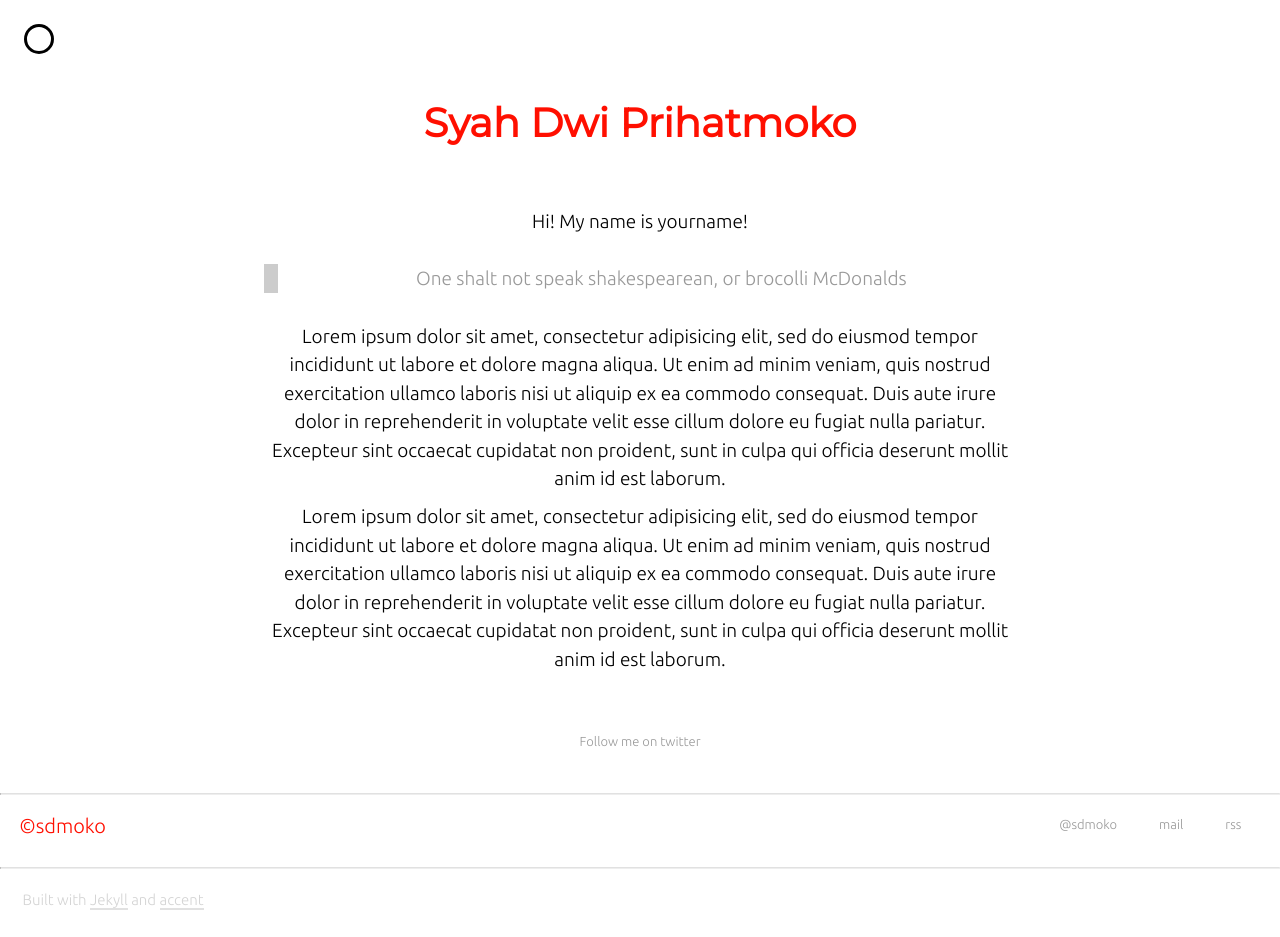
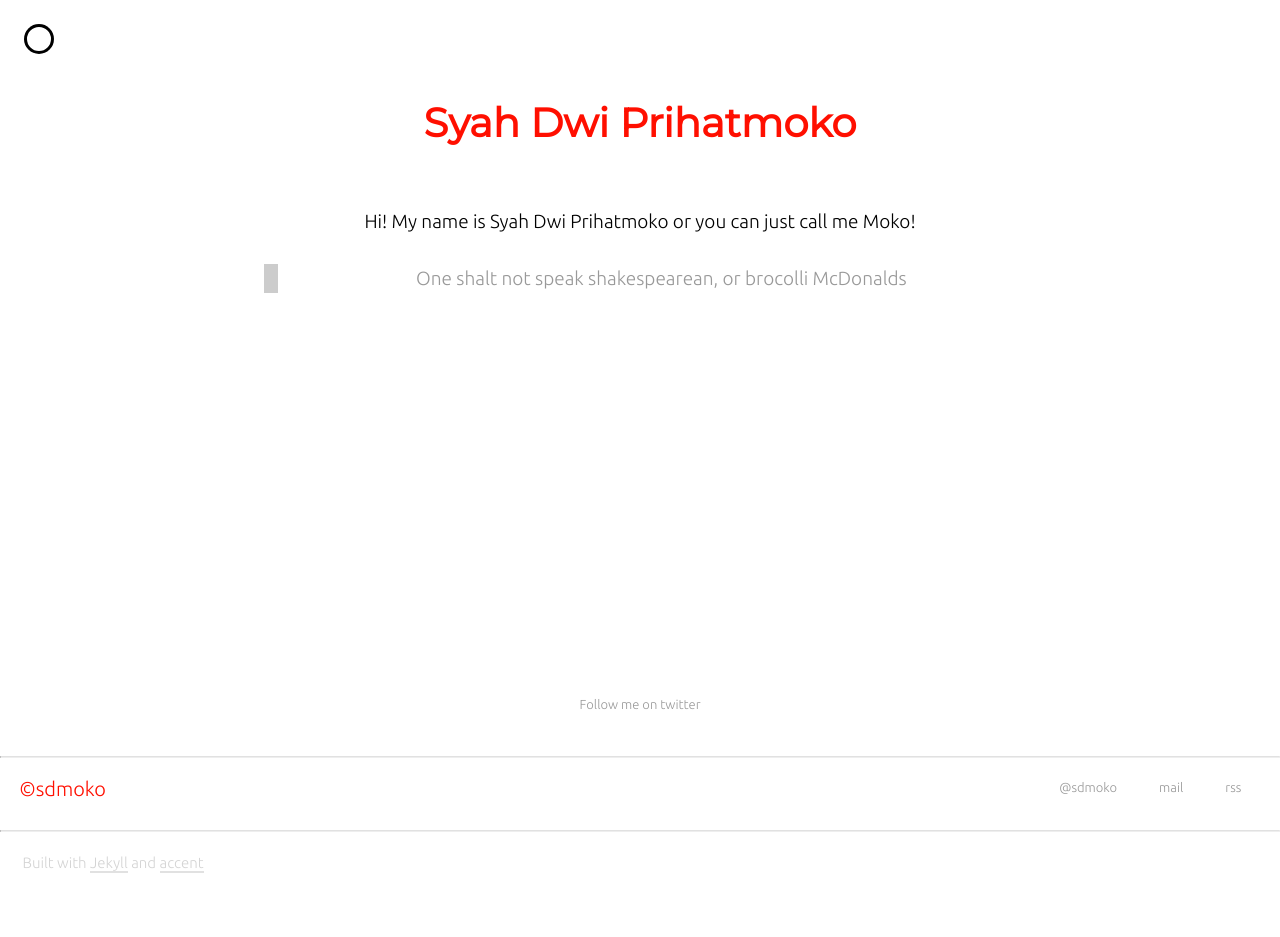
Before and after one commit to sdmoko/sdmoko.github.io, a Jekyll site: the page built from about.md, in a window 1280 px wide. Built offline with Jekyll 4.4.1, drawn with Linux system fonts in a browser that asks for light colours; nearby versions of some CDN libraries; after the commit the page ends 900 px from its top, so only the background shows below that.

```diff
--- a/about.md
+++ b/about.md
@@ -1,15 +1,10 @@
 ---
 layout: about
 title: accent
-author: Ankit Sultana
+author: Syah Dwi Prihatmoko
 permalink: /about
 ---
 
-Hi! My name is yourname!
+Hi! My name is Syah Dwi Prihatmoko or you can just call me Moko!
 
 > One shalt not speak shakespearean, or brocolli McDonalds
-
-Lorem ipsum dolor sit amet, consectetur adipisicing elit, sed do eiusmod tempor incididunt ut labore et dolore magna aliqua. Ut enim ad minim veniam, quis nostrud exercitation ullamco laboris nisi ut aliquip ex ea commodo consequat. Duis aute irure dolor in reprehenderit in voluptate velit esse cillum dolore eu fugiat nulla pariatur. Excepteur sint occaecat cupidatat non proident, sunt in culpa qui officia deserunt mollit anim id est laborum.
-
-
-Lorem ipsum dolor sit amet, consectetur adipisicing elit, sed do eiusmod tempor incididunt ut labore et dolore magna aliqua. Ut enim ad minim veniam, quis nostrud exercitation ullamco laboris nisi ut aliquip ex ea commodo consequat. Duis aute irure dolor in reprehenderit in voluptate velit esse cillum dolore eu fugiat nulla pariatur. Excepteur sint occaecat cupidatat non proident, sunt in culpa qui officia deserunt mollit anim id est laborum.
```
Also changed, not shown: _posts/2019-10-05-deploy-prometheus-grafana-on-kubernetes.md (added, +94 -0 lines), _posts/2019-10-05-efk-cluster-on-kubernetes.md (+0 -1 lines).
